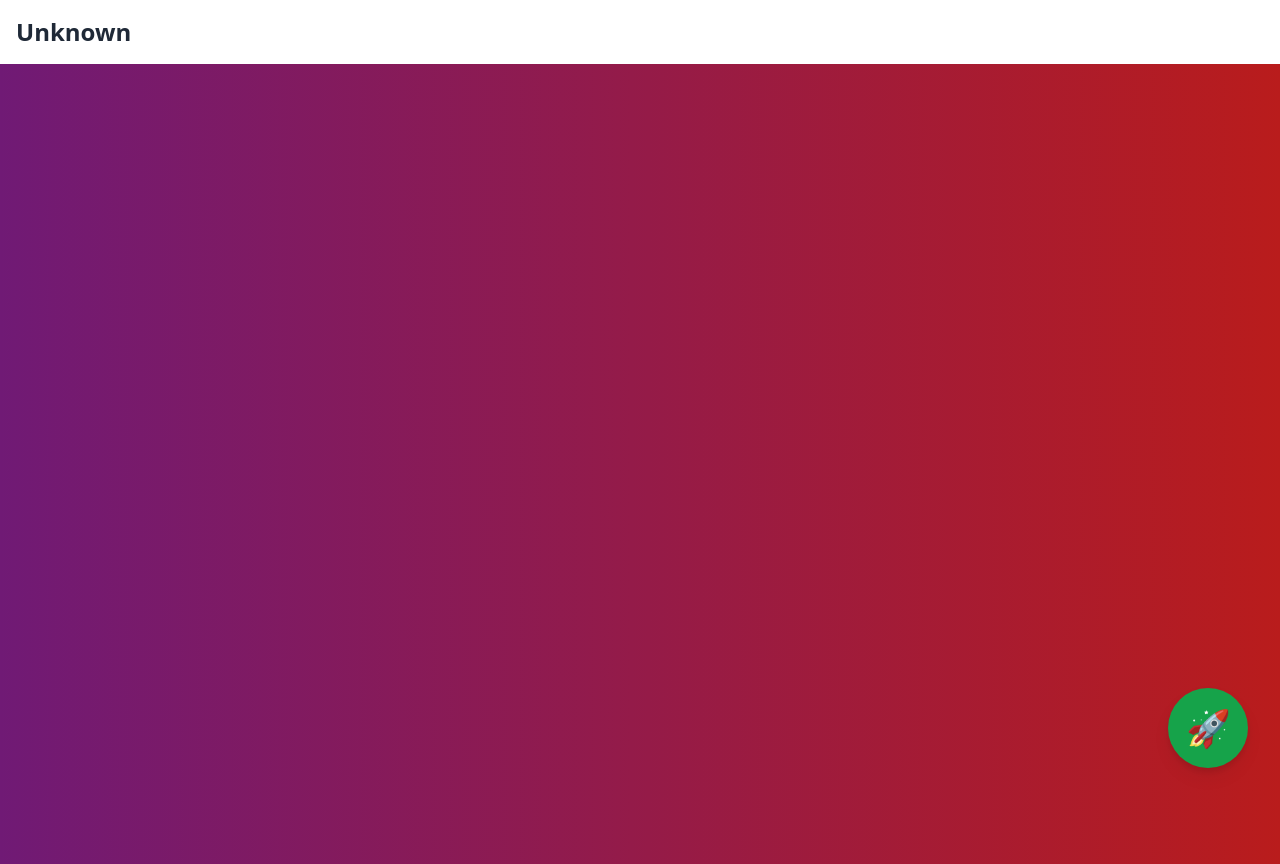
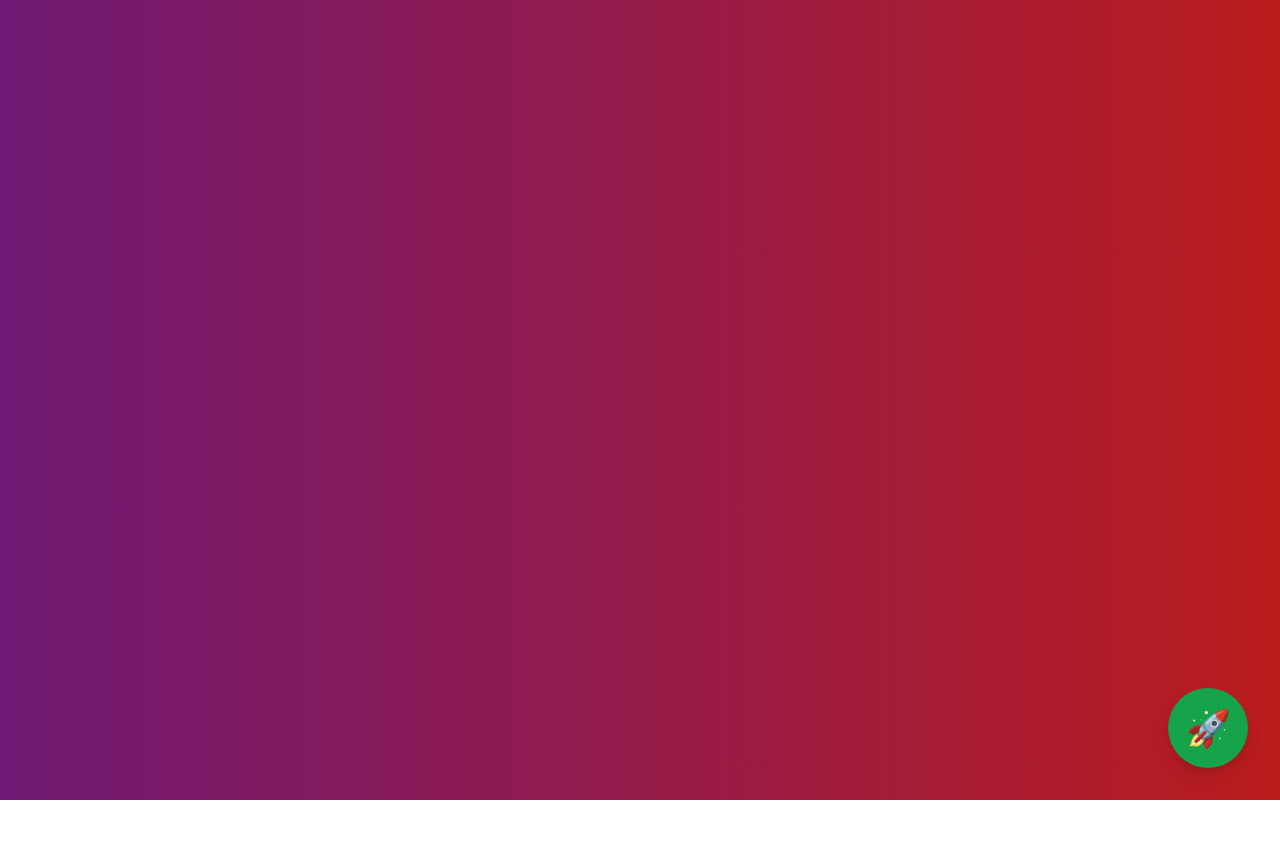
Before and after one commit to ramgarces/vue-restapi-demo, a Vue app: page / in a window 1280 px wide. Before the commit this address had no page. After the commit the page ends 800 px from the top, so only its background shows below. Built offline with nearby package versions, Linux system fonts and the light colour scheme.

Commit message:
Fix Homepage by removing old Nav element

```diff
--- a/src/App.vue
+++ b/src/App.vue
@@ -3,6 +3,5 @@
 </script>
 
 <template>
-  <NavMenu />
   <RouterView />
 </template>
--- a/src/components/BaseCard.vue
+++ b/src/components/BaseCard.vue
@@ -6,17 +6,18 @@ const props = defineProps({
       _id: -1,
       name: 'Unknown',
       imageURL: 'https://via.placeholder.com/150',
-    })
+    }),
   }
 })
 </script>
 
 <template>
   <RouterLink
-    to="`/character/${props.character._id}`"
+    :to="`/character/${props.character._id}`"
     class="rounded-lg bg-white shadow-lg"
   >
-    <img class="w-full rounded-t-lg object-cover"
+    <img
+      class="w-full rounded-t-lg object-cover"
       :src="props.character.imageUrl"
     />
     <div class="p-4">
--- /dev/null
+++ b/src/composables/useApi.js
@@ -0,0 +1,9 @@
+import axios from 'axios'
+
+const apiInstance = axios.create({
+    baseURL: 'https://api.example.com'
+})
+
+const useApi = () => { }
+
+export default useApi
```
